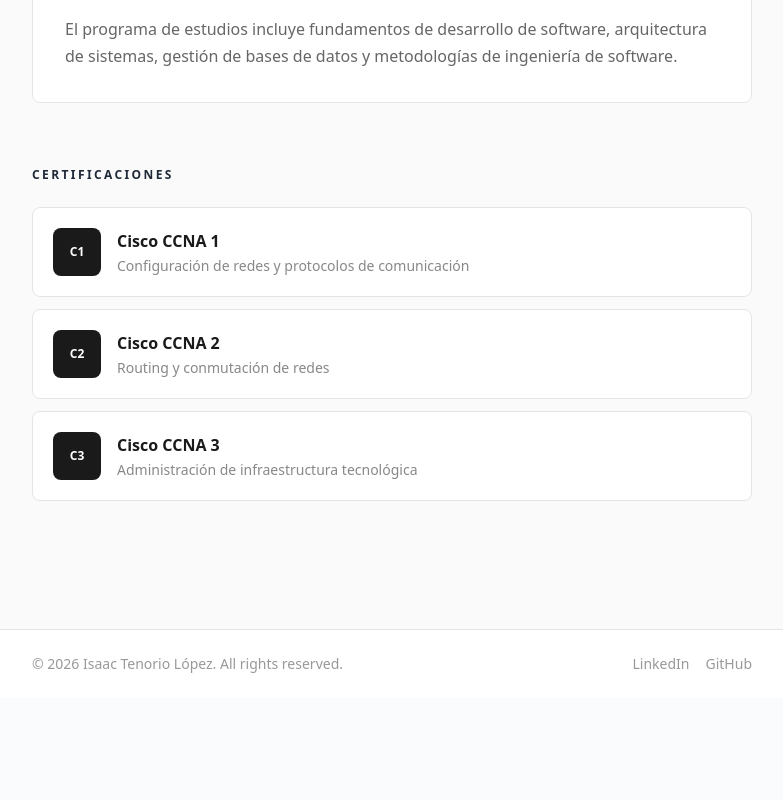
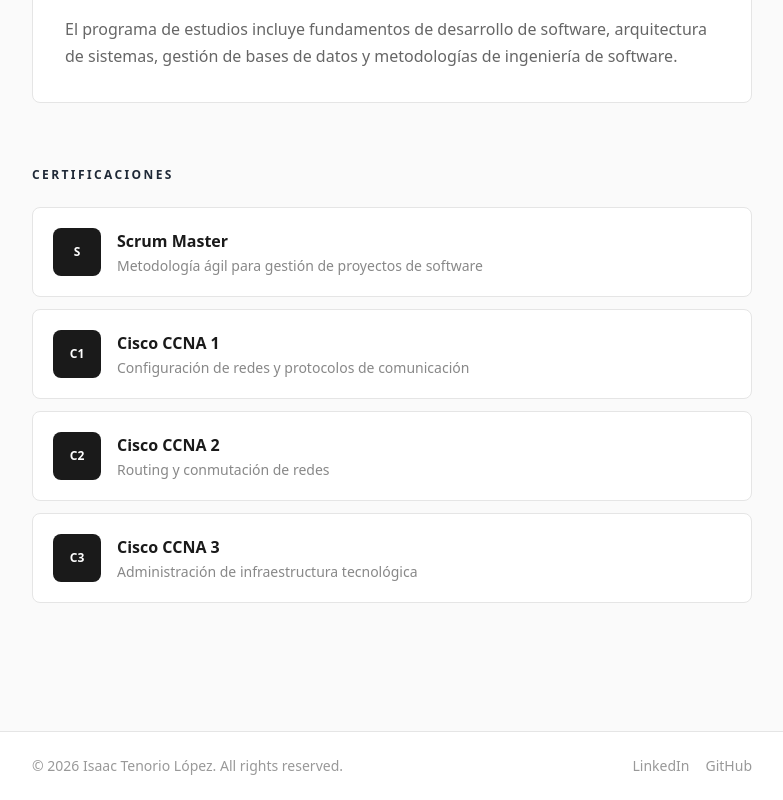
Before and after one commit to IsaacLopez777/portfolio, a Next.js app: page /en/about in a window 1280 px wide. Shown: the part 1110-1910 px from the top of the page, without its empty margins (248-1031 px from the left). Before the commit the page ends 1808 px from the top, so only its background shows below. Built offline with nearby package versions, Linux system fonts and the light colour scheme.

Commit message:
Add Scrum Master certification

```diff
--- a/src/app/[locale]/about/page.tsx
+++ b/src/app/[locale]/about/page.tsx
@@ -75,13 +75,14 @@ export default async function AboutPage({ params }: AboutPageProps) {
           <h2 className="text-xs font-bold text-[#999] uppercase tracking-[0.2em] mb-6">Certificaciones</h2>
           <div className="space-y-3">
             {[
-              { name: 'Cisco CCNA 1', desc: 'Configuración de redes y protocolos de comunicación' },
-              { name: 'Cisco CCNA 2', desc: 'Routing y conmutación de redes' },
-              { name: 'Cisco CCNA 3', desc: 'Administración de infraestructura tecnológica' },
+              { name: 'Scrum Master', desc: 'Metodología ágil para gestión de proyectos de software', icon: 'S' },
+              { name: 'Cisco CCNA 1', desc: 'Configuración de redes y protocolos de comunicación', icon: 'C1' },
+              { name: 'Cisco CCNA 2', desc: 'Routing y conmutación de redes', icon: 'C2' },
+              { name: 'Cisco CCNA 3', desc: 'Administración de infraestructura tecnológica', icon: 'C3' },
             ].map((cert, i) => (
               <div key={i} className="bg-white rounded-lg p-5 border border-[#e5e5e5] flex items-center gap-4">
                 <div className="w-12 h-12 bg-[#1a1a1a] rounded-lg flex items-center justify-center text-white text-xs font-bold">
-                  C{i + 1}
+                  {cert.icon}
                 </div>
                 <div>
                   <p className="font-bold text-[#1a1a1a]">{cert.name}</p>
```
